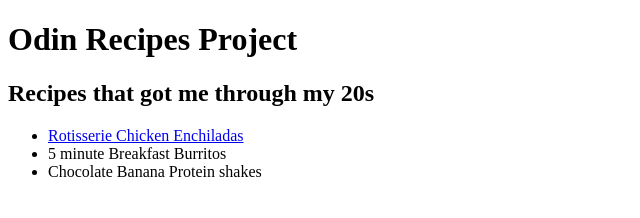
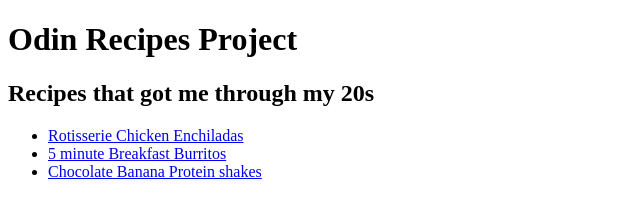
Before and after one commit to DanBerwick44/odin-recipes, a plain HTML site: page index.html in a window 1280 px wide. Shown: the whole page, without its empty margins (0-640 px from the left). Drawn offline with Linux system fonts and the light colour scheme.

Commit message:
Fix broken or absent hyperlink syntax on all pages

```diff
--- a/index.html
+++ b/index.html
@@ -10,8 +10,8 @@
     <h2> Recipes that got me through my 20s </h2>
     <ul>
         <li> <a href="recipes/enchiladas.html"> Rotisserie Chicken Enchiladas </a> </li>
-        <li> 5 minute Breakfast Burritos </li>
-        <li> Chocolate Banana Protein shakes </li>
+        <li> <a href="recipes/burritos.html"> 5 minute Breakfast Burritos  </a> </li>
+        <li> <a href="recipes/shakes.html">Chocolate Banana Protein shakes </a> </li>
     </ul>
 </body>
 </html>
```
Also changed, not shown: recipes/burritos.html (+1 -1 lines), recipes/enchiladas.html (+1 -1 lines), recipes/shakes.html (+1 -1 lines).
